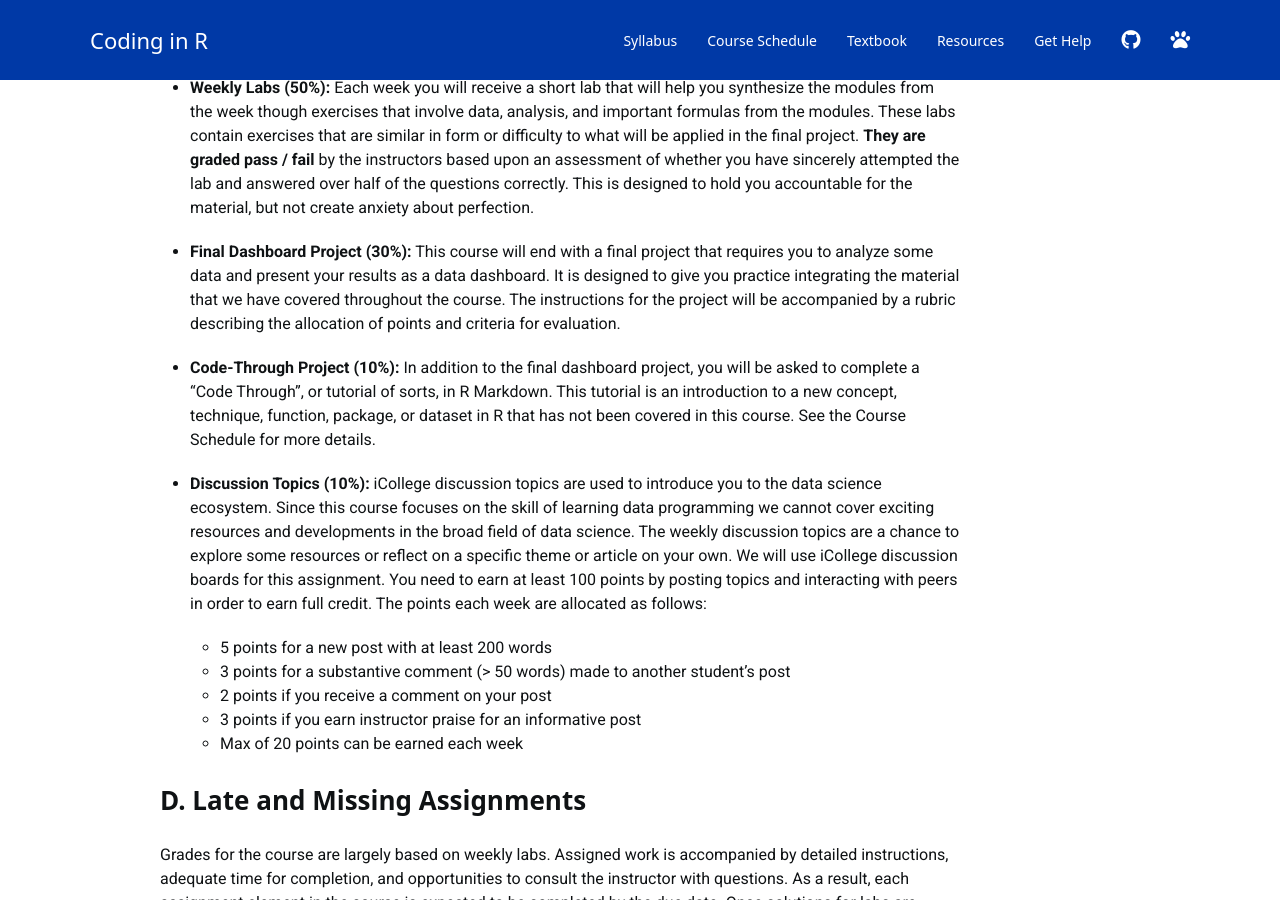
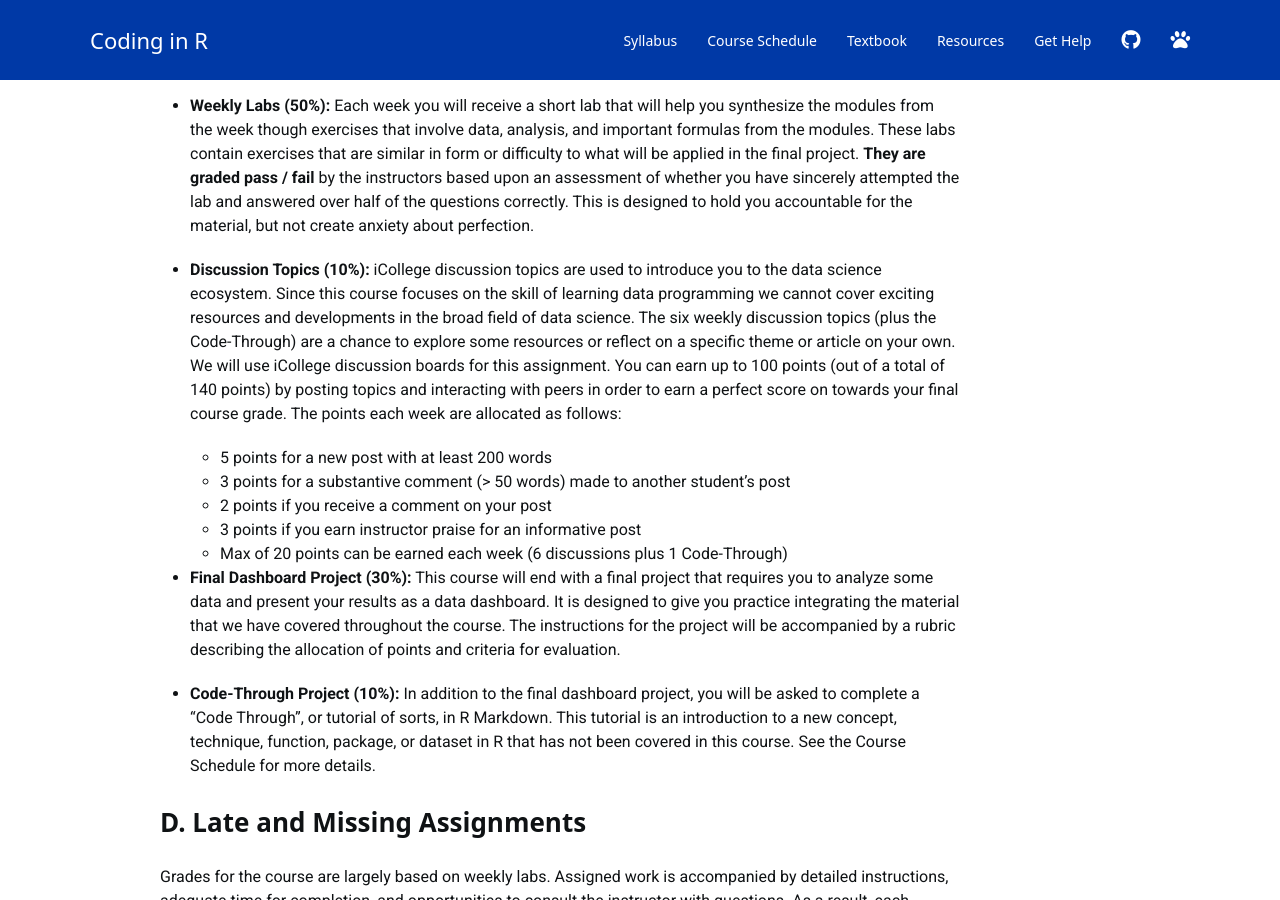
Before and after one commit to lalmada1/Coding-in-R-SPR-2021, a Jekyll site: the page built from index.md, in a window 1280 px wide and 900 px high, scrolled down 5529 px. Built offline with Jekyll 4.4.1, drawn with Linux system fonts in a browser that asks for light colours; nearby versions of some CDN libraries; a script bundle is joined from its source files by our own code; library files that are not in the unit come from our copies; a style sheet for code colours, icons or effects is not loaded; some of the changed lines change nothing that is shown; some of the changed text lies outside the part shown.

Commit message:
Update index.md

```diff
--- a/index.md
+++ b/index.md
@@ -11,27 +11,23 @@
  program_title:
  program_website:
  course_title: Coding in R for Policy Analytics
- course_number: ECON 8000/PMAP 8921
+ course_number: ECON 8000 / PMAP 8921 / CRJU 8830
  course_level: Graduate
- course_website: 'https://gastate.view.usg.edu/d2l/home/2056378'
- course_start_end_dates: June 8 to July 31, 2021
- course_prerequisites:
- class_meets_when:  Online
- class_meets_where:  Online
- review_sessions_where: Online
- discussion_board_url: https://cssearcy.github.io/AYS-R-Coding-SPR-2020/help/
+ course_website: 'https://gastate.view.usg.edu/d2l/home/2225789'
+ course_start_end_dates: Jan 11 to Feb 28, 2021
+ course_prerequisites: A good attitude and willingness to put in the time!
+ class_meets_when:  Online Asynchronously
+ class_meets_where:  Online Asynchronously
+ discussion_board_url: https://lalmada1.github.io/Coding-in-R-SPR-2021/help/
 
 instructor:
--  name: Jamison Crawford
-   title: Associate Faculty
-   email: jcrawford52@gsu.edu
-   office_location: 55 Park Place NE #320
-   website_url: 'https://rpubs.com/jamisoncrawford'
-   github_url: 'https://github.com/jamisoncrawford'
-   linked_in_url: 'https://www.linkedin.com/in/jamisoncrawford/'
-   office_hours_time:
-   office_hours_location:  Online
-   office_hours_app_url:  'https://calendly.com/jamisoncrawford/20min'
+-  name: Lorenzo Almada
+   title: Clinical Assistant Professor
+   email: lalmada1@gsu.edu
+   office_location: 55 Park Place NE #682
+   website_url: 'https://aysps.gsu.edu/profile/lorenzo-almada/'
+   office_hours_time: Tuesdays 2:00 - 3:00 pm or by Appointment
+   office_hours_location:  https://gsumeetings.webex.com/meet/lalmada1
 
 textbooks:
 - title: R Cookbook. Proven recipes
@@ -147,17 +143,17 @@
 
 - **Weekly Labs (50%):**  Each week you will receive a short lab that will help you synthesize the modules from the week though exercises that involve data, analysis, and important formulas from the modules. These labs contain exercises that are similar in form or difficulty to what will be applied in the final project. **They are graded pass / fail** by the instructors based upon an assessment of whether you have sincerely attempted the lab and answered over half of the questions correctly. This is designed to hold you accountable for the material, but not create anxiety about perfection.
 
-- **Final Dashboard Project (30%):**  This course will end with a final project that requires you to analyze some data and present your results as a data dashboard. It is designed to give you practice integrating the material that we have covered throughout the course. The instructions for the project will be accompanied by a rubric describing the allocation of points and criteria for evaluation.
-
-- **Code-Through Project (10%):**  In addition to the final dashboard project, you will be asked to complete a "Code Through", or tutorial of sorts, in R Markdown. This tutorial is an introduction to a new concept, technique, function, package, or dataset in R that has not been covered in this course.  See the Course Schedule for more details.
-
-- **Discussion Topics (10%):**  iCollege discussion topics are used to introduce you to the data science ecosystem. Since this course focuses on the skill of learning data programming we cannot cover exciting resources and developments in the broad field of data science. The weekly discussion topics are a chance to explore some resources or reflect on a specific theme or article on your own. We will use iCollege discussion boards for this assignment. You need to earn at least 100 points by posting topics and interacting with peers in order to earn full credit. The points each week are allocated as follows:
+- **Discussion Topics (10%):**  iCollege discussion topics are used to introduce you to the data science ecosystem. Since this course focuses on the skill of learning data programming we cannot cover exciting resources and developments in the broad field of data science. The six weekly discussion topics (plus the Code-Through) are a chance to explore some resources or reflect on a specific theme or article on your own. We will use iCollege discussion boards for this assignment. You can earn up to 100 points (out of a total of 140 points) by posting topics and interacting with peers in order to earn a perfect score on towards your final course grade. The points each week are allocated as follows:
 
   - 5 points for a new post with at least 200 words
   - 3 points for a substantive comment (> 50 words) made to another student's post
   - 2 points if you receive a comment on your post
   - 3 points if you earn instructor praise for an informative post
-  - Max of 20 points can be earned each week
+  - Max of 20 points can be earned each week (6 discussions plus 1 Code-Through)
+
+- **Final Dashboard Project (30%):**  This course will end with a final project that requires you to analyze some data and present your results as a data dashboard. It is designed to give you practice integrating the material that we have covered throughout the course. The instructions for the project will be accompanied by a rubric describing the allocation of points and criteria for evaluation.
+
+- **Code-Through Project (10%):**  In addition to the final dashboard project, you will be asked to complete a "Code Through", or tutorial of sorts, in R Markdown. This tutorial is an introduction to a new concept, technique, function, package, or dataset in R that has not been covered in this course.  See the Course Schedule for more details.
 
 ## D. Late and Missing Assignments
 
```
